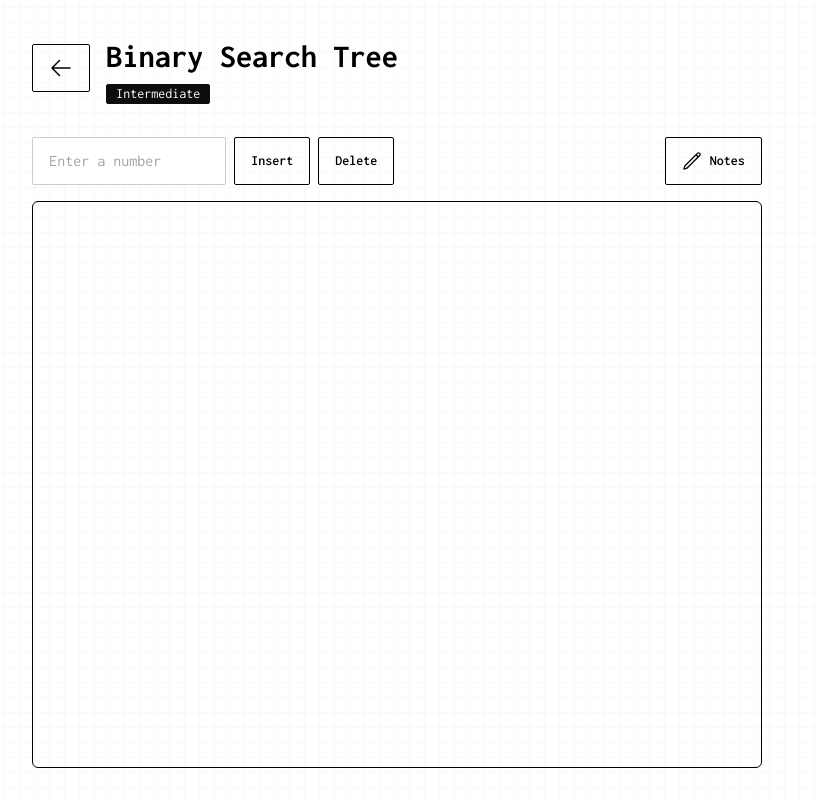
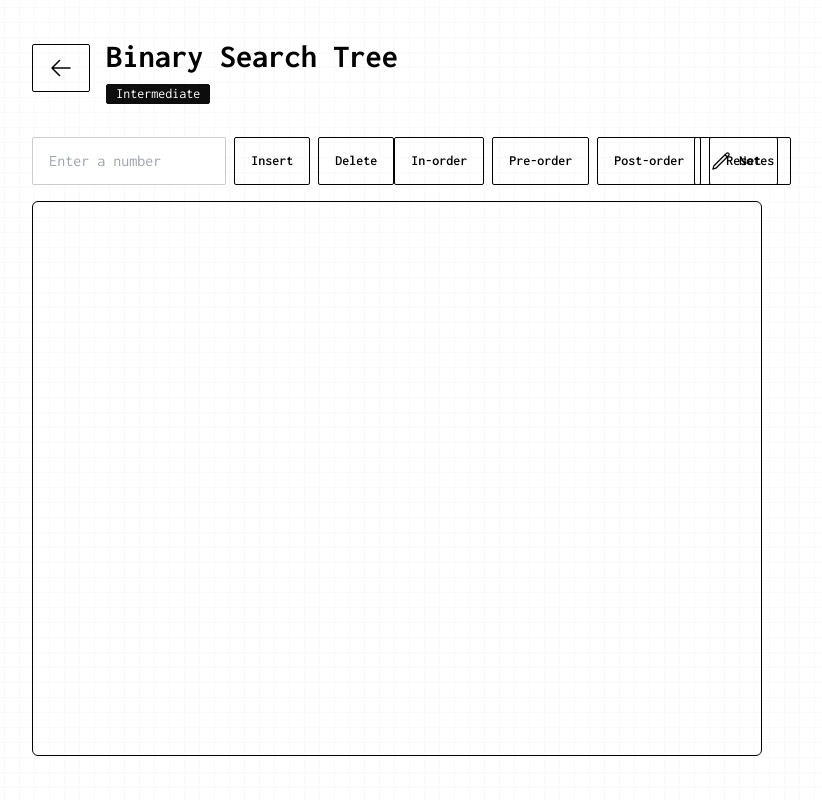
Before and after one commit to terrencejihoonjung/ds-visualizer, a React (Vite) app: page /#/binary-search-tree in a window 1280 px wide. Shown: the whole page, without its empty margins (243-1065 px from the left). Built offline with nearby package versions, Linux system fonts and the light colour scheme.

Commit message:
Binary Search Tree Traversal Animations

```diff
--- a/src/components/DSPlaygrounds/BinarySearchTree/BinaryNode.tsx
+++ b/src/components/DSPlaygrounds/BinarySearchTree/BinaryNode.tsx
@@ -1,4 +1,3 @@
-import React from "react";
 import { TreeNode } from "../../../entities";
 
 type BinaryNodeProps = {
@@ -6,20 +5,34 @@ type BinaryNodeProps = {
   x: number;
   y: number;
   level: number;
+  isHighlighted: boolean;
 };
 
 const VERTICAL_SPACING = 60;
 const HORIZONTAL_SPACING = 40;
 
-function BinaryNode({ node, x, y, level }: BinaryNodeProps) {
+function BinaryNode({ node, x, y, level, isHighlighted }: BinaryNodeProps) {
   const leftChildX = x - HORIZONTAL_SPACING / (level + 1);
   const rightChildX = x + HORIZONTAL_SPACING / (level + 1);
   const childY = y + VERTICAL_SPACING;
 
   return (
     <g>
-      <circle cx={x} cy={y} r="20" fill="black" />
-      <text x={x} y={y} textAnchor="middle" dy=".3em" fill="white">
+      <circle
+        cx={x}
+        cy={y}
+        r="20"
+        fill={isHighlighted ? "yellow" : "black"}
+        stroke={"black"}
+        strokeWidth="2"
+      />
+      <text
+        x={x}
+        y={y}
+        textAnchor="middle"
+        dy=".3em"
+        fill={isHighlighted ? "black" : "white"}
+      >
         {node.value}
       </text>
 
@@ -38,6 +51,7 @@ function BinaryNode({ node, x, y, level }: BinaryNodeProps) {
             x={leftChildX}
             y={childY}
             level={level + 1}
+            isHighlighted={node.left.isHighlighted || false}
           />
         </>
       )}
@@ -57,6 +71,7 @@ function BinaryNode({ node, x, y, level }: BinaryNodeProps) {
             x={rightChildX}
             y={childY}
             level={level + 1}
+            isHighlighted={node.right.isHighlighted || false}
           />
         </>
       )}
--- a/src/components/DSPlaygrounds/BinarySearchTree/BinarySearchTreePG.tsx
+++ b/src/components/DSPlaygrounds/BinarySearchTree/BinarySearchTreePG.tsx
@@ -10,10 +10,11 @@ function BinarySearchTreePG({ className }: PlaygroundProps) {
   const [root, setRoot] = useState<TreeNode | null>(null);
   const [inputValue, setInputValue] = useState("");
   const [errorMessage, setErrorMessage] = useState("");
+  const [isTraversing, setIsTraversing] = useState(false);
 
   const insert = (node: TreeNode | null, value: number): TreeNode => {
     if (node === null) {
-      return { value, left: null, right: null };
+      return { value, left: null, right: null, isHighlighted: false };
     }
 
     if (value < node.value) {
@@ -93,8 +94,104 @@ function BinarySearchTreePG({ className }: PlaygroundProps) {
     setErrorMessage("");
   };
 
+  const resetHighlight = () => {
+    setRoot(resetNodeHighlight(root));
+  };
+
+  const resetNodeHighlight = (node: TreeNode | null): TreeNode | null => {
+    if (!node) return null;
+    return {
+      ...node,
+      isHighlighted: false,
+      left: resetNodeHighlight(node.left),
+      right: resetNodeHighlight(node.right),
+    };
+  };
+
+  const traverse = (type: "inorder" | "preorder" | "postorder") => {
+    if (isTraversing) return;
+    setIsTraversing(true);
+    resetHighlight();
+    const delay = 1000; // 1 second delay between highlights
+
+    const getTraversalOrder = (node: TreeNode | null): number[] => {
+      const result: number[] = [];
+      const stack: [TreeNode | null, string][] = [[node, ""]];
+
+      while (stack.length > 0) {
+        const [current, state] = stack.pop()!;
+
+        if (current === null) continue;
+
+        if (type === "preorder" && state === "") {
+          result.push(current.value);
+        }
+
+        if (state === "") {
+          stack.push([current, "right"]);
+          stack.push([current.right, ""]);
+          stack.push([current, "left"]);
+          stack.push([current.left, ""]);
+        } else if (state === "left") {
+          if (type === "inorder") {
+            result.push(current.value);
+          }
+        } else if (state === "right") {
+          if (type === "postorder") {
+            result.push(current.value);
+          }
+        }
+      }
+
+      return result;
+    };
+
+    const traversalOrder = getTraversalOrder(root);
+
+    traversalOrder.forEach((value, index) => {
+      setTimeout(() => {
+        setRoot((prevRoot) => highlightNode(prevRoot, value));
+        if (index === traversalOrder.length - 1) {
+          setIsTraversing(false);
+        }
+      }, delay * index);
+    });
+  };
+
+  const highlightNode = (
+    node: TreeNode | null,
+    value: number
+  ): TreeNode | null => {
+    if (!node) return null;
+    return {
+      ...node,
+      isHighlighted: node.value === value,
+      left: highlightNode(node.left, value),
+      right: highlightNode(node.right, value),
+    };
+  };
+
+  const renderTree = (
+    node: TreeNode | null,
+    x: number,
+    y: number,
+    level: number
+  ): React.ReactNode => {
+    if (!node) return null;
+    return (
+      <BinaryNode
+        key={node.value}
+        node={node}
+        x={x}
+        y={y}
+        level={level}
+        isHighlighted={node.isHighlighted}
+      />
+    );
+  };
+
   return (
-    <div className={`flex flex-col w-full grow space-y-4 ${className}`}>
+    <div className={`flex flex-col h-full w-full space-y-4 ${className}`}>
       <div className="flex justify-between items-center">
         <div className="flex items-center space-x-2">
           <input
@@ -111,16 +208,46 @@ function BinarySearchTreePG({ className }: PlaygroundProps) {
             Delete
           </button>
         </div>
+        <div className="flex items-center space-x-2">
+          <button
+            onClick={() => traverse("inorder")}
+            className="btn btn-outline"
+            disabled={isTraversing}
+          >
+            In-order
+          </button>
+          <button
+            onClick={() => traverse("preorder")}
+            className="btn btn-outline"
+            disabled={isTraversing}
+          >
+            Pre-order
+          </button>
+          <button
+            onClick={() => traverse("postorder")}
+            className="btn btn-outline"
+            disabled={isTraversing}
+          >
+            Post-order
+          </button>
+          <button
+            onClick={resetHighlight}
+            className="btn btn-outline"
+            disabled={isTraversing}
+          >
+            Reset
+          </button>
+        </div>
         <Link to={ds.notesUrl} className="btn btn-outline">
           <PencilIcon /> <p>Notes</p>
         </Link>
       </div>
 
       {/* Visualization Window - To be implemented */}
-      <div className="relative p-4 grow w-full border border-black rounded-md overflow-auto">
+      <div className="relative p-4 w-full border border-black rounded-md overflow-auto">
         <svg width="100%" height="100%" viewBox="0 0 800 600">
           <g transform="translate(400, 40)">
-            {root && <BinaryNode node={root} x={0} y={0} level={0} />}
+            {root && renderTree(root, 0, 0, 0)}
           </g>
         </svg>
       </div>
--- a/src/entities.ts
+++ b/src/entities.ts
@@ -32,4 +32,5 @@ export type TreeNode = {
   right: TreeNode | null;
   x?: number;
   y?: number;
+  isHighlighted: boolean;
 };
```
